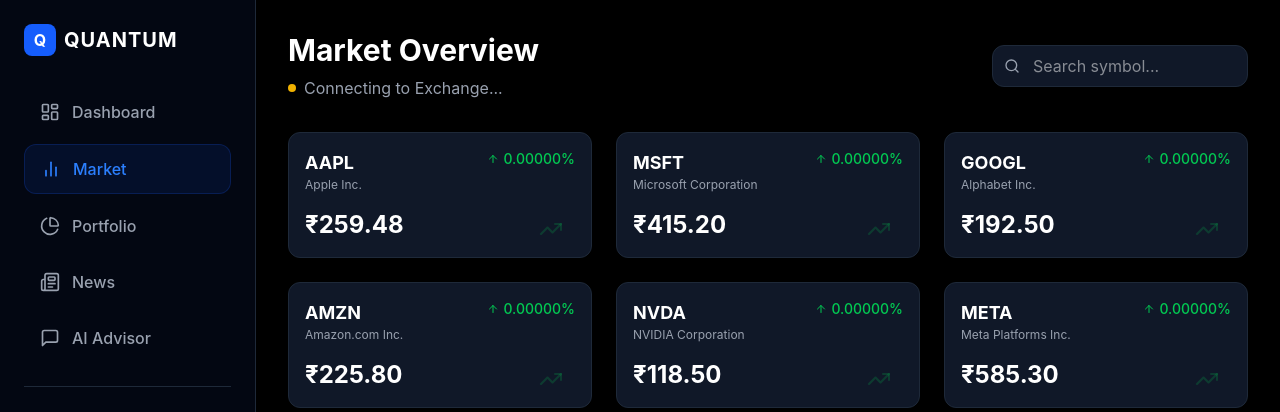
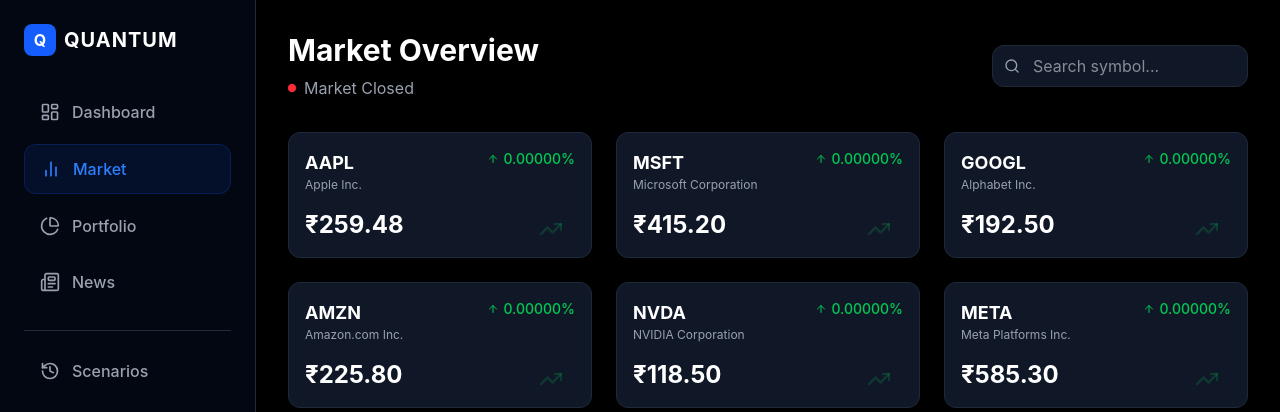
Before and after one commit to MuskanGoyal165337/cypher, a React (Vite) app: page / in a window 1280 px wide. Both pictures are taken after a click on the button "Market". Shown: the top 412 px of the page. Built offline with nearby package versions, Linux system fonts and the light colour scheme; no server answers.

Commit message:
changes: 1) graph issue fixed now it stops fetching when market closed. 2) chatbot option appeared twice made it once.

```diff
--- a/src/app/App.tsx
+++ b/src/app/App.tsx
@@ -40,6 +40,31 @@ export default function App() {
   } | null>(null);
 
   const [lastUpdate, setLastUpdate] = useState<Date | null>(null);
+  const [isMarketOpen, setIsMarketOpen] = useState(true);
+
+  // Check if US market (NYSE/NASDAQ) is open
+  // Hours: 9:30 AM - 4:00 PM EST, Monday-Friday
+  const checkMarketOpen = (): boolean => {
+    const now = new Date();
+    // Convert to EST (UTC-5) or EDT (UTC-4)
+    const estOffset = -5; // Standard EST
+    const utc = now.getTime() + (now.getTimezoneOffset() * 60000);
+    const estTime = new Date(utc + (3600000 * estOffset));
+
+    const day = estTime.getDay(); // 0 = Sunday, 6 = Saturday
+    const hours = estTime.getHours();
+    const minutes = estTime.getMinutes();
+    const timeInMinutes = hours * 60 + minutes;
+
+    // Market open: 9:30 AM (570 min) to 4:00 PM (960 min), Mon-Fri
+    const marketOpen = 570;  // 9:30 AM
+    const marketClose = 960; // 4:00 PM
+
+    const isWeekday = day >= 1 && day <= 5;
+    const isDuringHours = timeInMinutes >= marketOpen && timeInMinutes < marketClose;
+
+    return isWeekday && isDuringHours;
+  };
 
   // Update stocks when scenario changes - uses accurate historical price data
   useEffect(() => {
@@ -127,7 +152,19 @@ export default function App() {
   useEffect(() => {
     if (activeScenario) return; // Skip live fetching in scenario mode
 
+    // Check market status immediately on mount
+    setIsMarketOpen(checkMarketOpen());
+
     const fetchStockPrices = async () => {
+      // Check if market is open
+      const marketOpen = checkMarketOpen();
+      setIsMarketOpen(marketOpen);
+
+      if (!marketOpen) {
+        console.log("[Stock Fetch] Market is closed, skipping update");
+        return; // Don't fetch when market is closed
+      }
+
       const API_KEY = "d5vdv91r01qjj9jj6a20d5vdv91r01qjj9jj6a2g";
       const symbolMap: Record<string, string> = {
         "AAPL": "AAPL",
@@ -340,6 +377,7 @@ export default function App() {
           onBuy={handleBuy}
           onSell={handleSell}
           currentHoldings={portfolio.find(p => p.symbol === selectedStock.symbol)?.shares || 0}
+          isMarketOpen={isMarketOpen}
         />
       );
     }
@@ -374,8 +412,11 @@ export default function App() {
                   </div>
                 ) : (
                   <p className="text-gray-400 flex items-center gap-2">
-                    <span className={`w-2 h-2 rounded-full ${isLive ? 'bg-green-500 animate-pulse' : 'bg-yellow-500'}`}></span>
-                    {isLive ? 'Live Connection Active' : 'Connecting to Exchange...'}
+                    <span className={`w-2 h-2 rounded-full ${!isMarketOpen ? 'bg-red-500' :
+                      isLive ? 'bg-green-500 animate-pulse' : 'bg-yellow-500'
+                      }`}></span>
+                    {!isMarketOpen ? 'Market Closed' :
+                      isLive ? 'Live Connection Active' : 'Connecting to Exchange...'}
                   </p>
                 )}
               </div>
--- a/src/app/components/Sidebar.tsx
+++ b/src/app/components/Sidebar.tsx
@@ -13,7 +13,6 @@ export function Sidebar({ activeTab, onTabChange, activeScenario }: SidebarProps
     { id: 'market', icon: BarChart2, label: 'Market' },
     { id: 'portfolio', icon: PieChart, label: 'Portfolio' },
     { id: 'news', icon: Newspaper, label: 'News' },
-    { id: 'advisor', icon: MessageSquare, label: 'AI Advisor' },
   ];
 
   return (
@@ -32,8 +31,8 @@ export function Sidebar({ activeTab, onTabChange, activeScenario }: SidebarProps
               key={item.id}
               onClick={() => onTabChange(item.id)}
               className={`w-full flex items-center gap-3 px-4 py-3 rounded-xl transition-all duration-200 ${activeTab === item.id
-                  ? 'bg-blue-600/10 text-blue-500 font-medium border border-blue-600/20'
-                  : 'text-gray-400 hover:bg-gray-900 hover:text-white'
+                ? 'bg-blue-600/10 text-blue-500 font-medium border border-blue-600/20'
+                : 'text-gray-400 hover:bg-gray-900 hover:text-white'
                 }`}
             >
               <item.icon className="w-5 h-5" />
@@ -47,8 +46,8 @@ export function Sidebar({ activeTab, onTabChange, activeScenario }: SidebarProps
           <button
             onClick={() => onTabChange('scenarios')}
             className={`w-full flex items-center gap-3 px-4 py-3 rounded-xl transition-all duration-200 ${activeScenario
-                ? 'bg-purple-600/20 text-purple-400 font-medium border border-purple-600/30'
-                : 'text-gray-400 hover:bg-gray-900 hover:text-white'
+              ? 'bg-purple-600/20 text-purple-400 font-medium border border-purple-600/30'
+              : 'text-gray-400 hover:bg-gray-900 hover:text-white'
               }`}
           >
             <History className="w-5 h-5" />
--- a/src/app/components/StockDetail.tsx
+++ b/src/app/components/StockDetail.tsx
@@ -11,9 +11,10 @@ interface StockDetailProps {
   onBuy: (stock: Stock, shares: number) => void;
   onSell: (stock: Stock, shares: number) => void;
   currentHoldings: number;
+  isMarketOpen?: boolean;
 }
 
-export function StockDetail({ stock, onBack, onBuy, onSell, currentHoldings }: StockDetailProps) {
+export function StockDetail({ stock, onBack, onBuy, onSell, currentHoldings, isMarketOpen = true }: StockDetailProps) {
   const [amount, setAmount] = useState<string>("");
   const isPositive = stock.change >= 0;
 
@@ -101,7 +102,9 @@ export function StockDetail({ stock, onBack, onBuy, onSell, currentHoldings }: S
         </div>
         <div className="bg-gray-900 p-4 rounded-xl border border-gray-800">
           <p className="text-gray-400 text-sm">Volume</p>
-          <p className="text-white font-bold">{stock.volume}</p>
+          <p className="text-white font-bold">
+            {stock.volume === "Loading..." && !isMarketOpen ? "Market Closed" : stock.volume}
+          </p>
         </div>
         <div className="bg-gray-900 p-4 rounded-xl border border-gray-800">
           <p className="text-gray-400 text-sm">Your Holdings</p>
```
